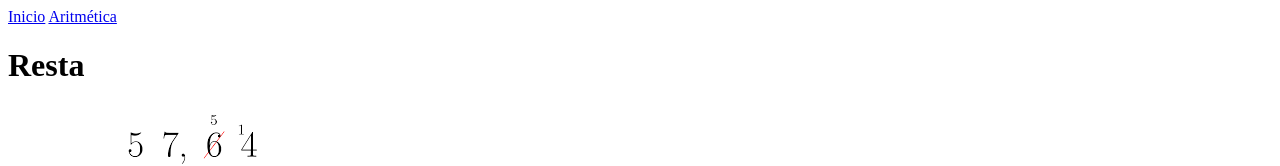
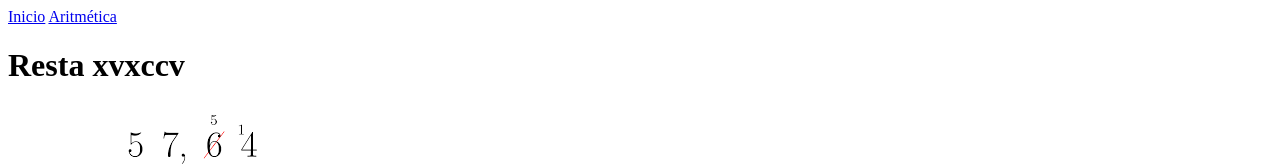
Before and after one commit to alonsocj/grupo05.tpi.eisi, a plain HTML site: page aritmetica/resta/resta.html in a window 1280 px wide. Shown: the top 166 px of the page. Drawn offline with Linux system fonts and the light colour scheme.

Commit message:
Update resta.html

```diff
--- a/aritmetica/resta/resta.html
+++ b/aritmetica/resta/resta.html
@@ -12,7 +12,7 @@
     <body>
         <a href="../../index.html">Inicio</a>
         <a href="../aritmetica.html">Aritmética</a>
-        <h1>Resta</h1>
+        <h1>Resta xvxccv</h1>
         <img src="/imagenes/resta.png" alt="Resta">
         <p>La resta o la sustracción es una operación de aritmética que se representa con el signo (−); representa la operación de eliminación de objetos de una colección. Por ejemplo, en la imagen de la derecha hay 5 − 2 manzanas; significando 5 manzanas con 2 quitadas, con lo cual hay un total de 3 manzanas. Por lo tanto, 5 − 2 = 3. Además de contar frutas, la sustracción también puede representar combinación de otras magnitudes físicas y abstractas usando diferentes tipos de objetos: números negativos, fracciones, números irracionales, vectores, decimales, funciones, matrices y más.</p>
         <p>La sustracción sigue varios patrones importantes. Es anticonmutativa, lo que significa que el cambio del orden cambia el signo de la respuesta. No es asociativa, lo que significa que cuando se restan más de dos números, importa el orden en el que se realiza la resta. Restar 0 no cambia un número. La sustracción también obedece a reglas predecibles relativas a las operaciones relacionadas, tales como la adición y la multiplicación. Todas estas reglas pueden probarse a partir de la sustracción de números enteros y generalizarlas mediante los números reales y más allá. Las operaciones binarias generales que siguen estos patrones se estudian en el álgebra abstracta.</p>
```
